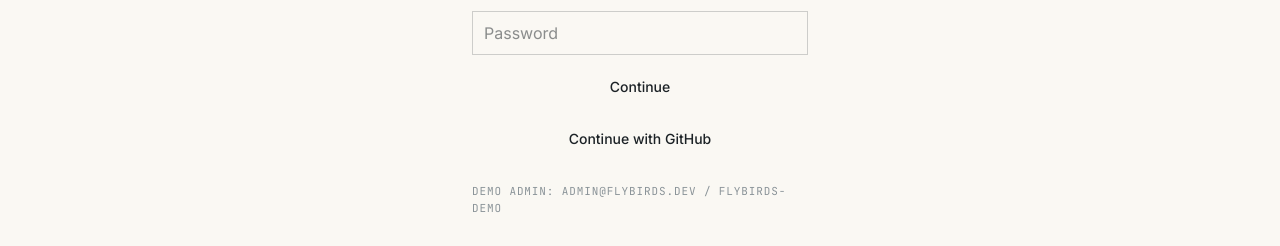
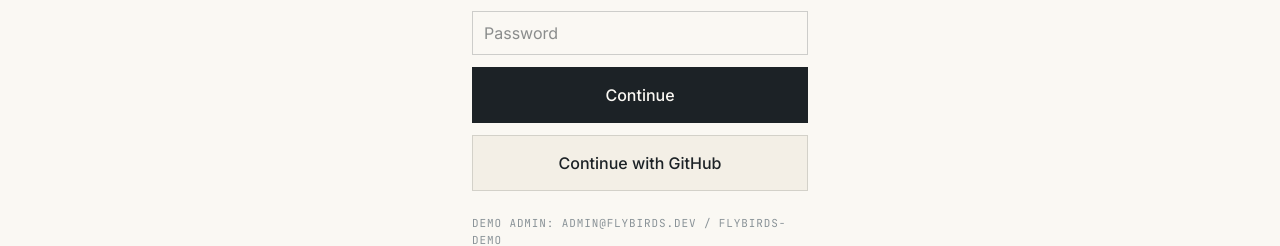
Before and after one commit to AbanoubRashad/flybirds, a Next.js app: page /sign-in in a window 1280 px wide. Shown: the part 327-573 px from the top of the page. Built offline with nearby package versions, Linux system fonts and the light colour scheme.

Commit message:
Add src/components/ui/button.tsx

```diff
--- /dev/null
+++ b/src/components/ui/button.tsx
@@ -0,0 +1,30 @@
+import { Slot } from "@radix-ui/react-slot";
+import { cva, type VariantProps } from "class-variance-authority";
+import { forwardRef, type ButtonHTMLAttributes } from "react";
+import { cn } from "@/lib/utils";
+
+const buttonVariants = cva(
+  "inline-flex items-center justify-center gap-2 whitespace-nowrap font-medium transition-[background,color,transform] duration-200 active:scale-[0.98] disabled:pointer-events-none disabled:opacity-40",
+  {
+    variants: {
+      variant: {
+        primary: "bg-slate-900 text-bone-50 hover:bg-forest-700",
+        secondary: "bg-bone-100 text-slate-900 ring-1 ring-inset ring-slate-900/15 hover:bg-bone-200",
+        ghost: "text-slate-900 hover:bg-slate-900/5",
+        signal: "bg-signal text-slate-950 hover:brightness-95",
+      },
+      size: { sm: "h-9 px-3 text-sm", md: "h-11 px-5 text-sm", lg: "h-14 px-7 text-base", icon: "size-10" },
+    },
+    defaultVariants: { variant: "primary", size: "md" },
+  },
+);
+
+export interface ButtonProps extends ButtonHTMLAttributes<HTMLButtonElement>, VariantProps<typeof buttonVariants> {
+  asChild?: boolean;
+}
+
+export const Button = forwardRef<HTMLButtonElement, ButtonProps>(({ className, variant, size, asChild, ...props }, ref) => {
+  const Comp = asChild ? Slot : "button";
+  return <Comp ref={ref} className={cn(buttonVariants({ variant, size }), className)} {...props} />;
+});
+Button.displayName = "Button";
```
